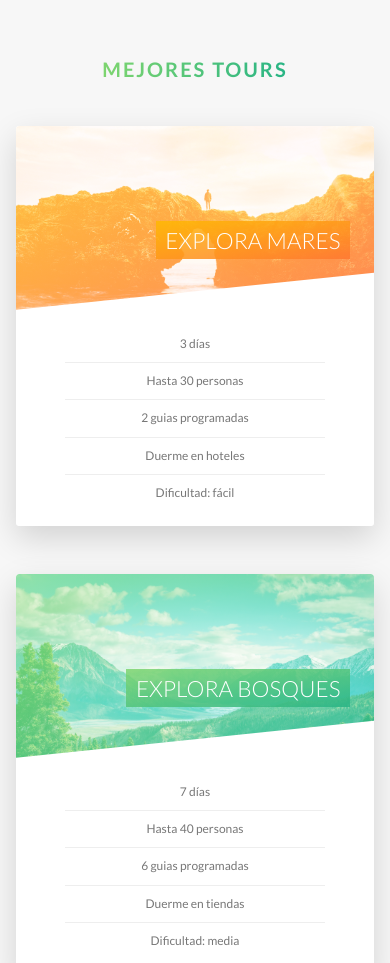
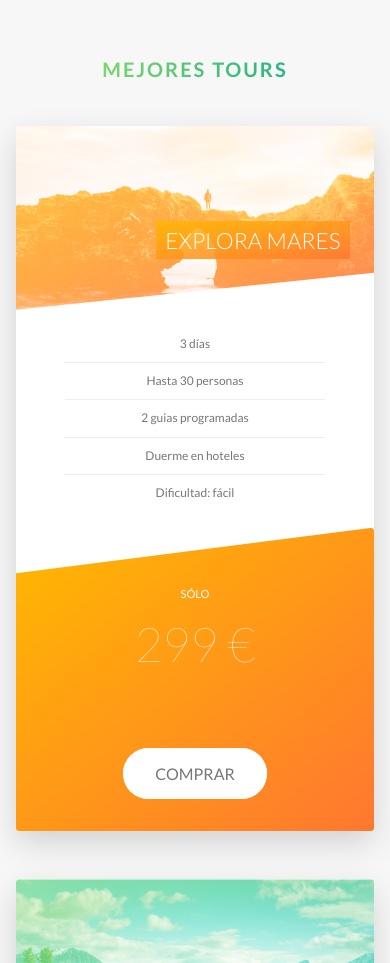
Before and after one commit to rafagm/nature-app, a website: page index.html in a window 390 px wide. Shown: the part 2500-3463 px from the top of the page. Drawn offline with Linux system fonts and the light colour scheme.

Commit message:
ADD: form and tours responsives

```diff
--- a/sass/components/_card.scss
+++ b/sass/components/_card.scss
@@ -145,4 +145,62 @@
         font-size: 6rem;
         font-weight: 100;
     }
+
+    @include respond($mq-tablet-portrait) {
+        height: auto;
+        border-radius: 3px;
+        background-color: $color-white;
+        box-shadow: $shadow-small;
+
+
+
+        &__side {
+            height: auto;
+            position: relative;
+            box-shadow: none;
+
+            &--back {
+                transform: rotateY(0);
+                clip-path: polygon(0 15%, 100% 0, 100% 100%, 0 100%);
+            }
+        }
+
+        &:hover  &__side--front{
+            transform: rotateY(0);
+        }
+
+        // FRONT SIDE STYLING
+        &__cta {
+            position: relative;
+            top: 0;
+            left: 0;
+            transform: translate(0);
+            width: 100%;
+            padding: 7rem 4rem 4rem 4rem;
+        }
+
+        &__price-box {
+            color: $color-white;
+            margin-bottom: 8rem;
+
+        }
+
+        &__price-only {
+            font-size: 1.4rem;
+            text-transform: uppercase;
+
+        }
+
+        &__price-value {
+            font-size: 6rem;
+            font-weight: 100;
+        }
+
+
+        &__details {
+            li {
+                font-size: 2rem;
+            }
+        }
+    }
 }
--- a/sass/components/_form.scss
+++ b/sass/components/_form.scss
@@ -16,6 +16,10 @@
         border: none;
         border-bottom: 3px solid transparent;
         transition: all .3s;
+
+        @include respond($mq-tablet-portrait) {
+            width: 100%;
+        }
 
         &::-webkit-input-placeholder {
             color: $color-grey-dark-2;
@@ -52,6 +56,12 @@
     &__radio-group {
         width: 49.5%;
         display: inline-block;
+
+        @include respond($mq-tablet-portrait) {
+            width: 100%;
+            margin-bottom: 2rem;
+        }
+
     }
 
     &__radio-label {
--- a/sass/components/_story.scss
+++ b/sass/components/_story.scss
@@ -7,9 +7,21 @@
     padding: 6rem;
     transform: skewX(-12deg);
 
+    @include respond($mq-tablet-portrait) {
+        width: 100%;
+        padding: 3rem 5rem;
+    }
+
+    @include respond($mq-phone) {
+        transform: skewX(0);
+    }
 
     & > * {
         transform: skewX(12deg);
+
+        @include respond($mq-phone) {
+            transform: skewX(0);
+        }
     }
 
     &__shape {
--- a/sass/pages/_home.scss
+++ b/sass/pages/_home.scss
@@ -56,16 +56,37 @@
 }
 
 .book {
-    height: 50rem;
     background-image: linear-gradient(105deg ,rgba($color-white, .85) 0%, rgba($color-white, .85) 50%, transparent 50%),
                     url(../img/nat-10.jpg);
     background-size: cover;
     border-radius: 3px;
     box-shadow: 0 1.5rem 4rem rgba($color-black, .15);
 
+    @include respond($mq-tablet-landscape) {
+        background-image: linear-gradient(105deg ,rgba($color-white, .85) 0%, rgba($color-white, .85) 65%, transparent 65%),
+        url(../img/nat-10.jpg);
+        margin: 0 5rem;
+    }
+
+    @include respond($mq-tablet-portrait) {
+        background-image: linear-gradient(105deg ,rgba($color-white, .85) 0%, rgba($color-white, .85) 100%, transparent 100%),
+        url(../img/nat-10.jpg);
+        margin: 0 5rem;
+    }
+
+
+
     &__form {
         padding: 6rem;
         width: 50%;
+
+        @include respond($mq-tablet-landscape) {
+            width: 65%;;
+        }
+
+        @include respond($mq-tablet-portrait) {
+            width: 100%;
+        }
     }
 
 }
```
Also changed, not shown: css/style.css.
